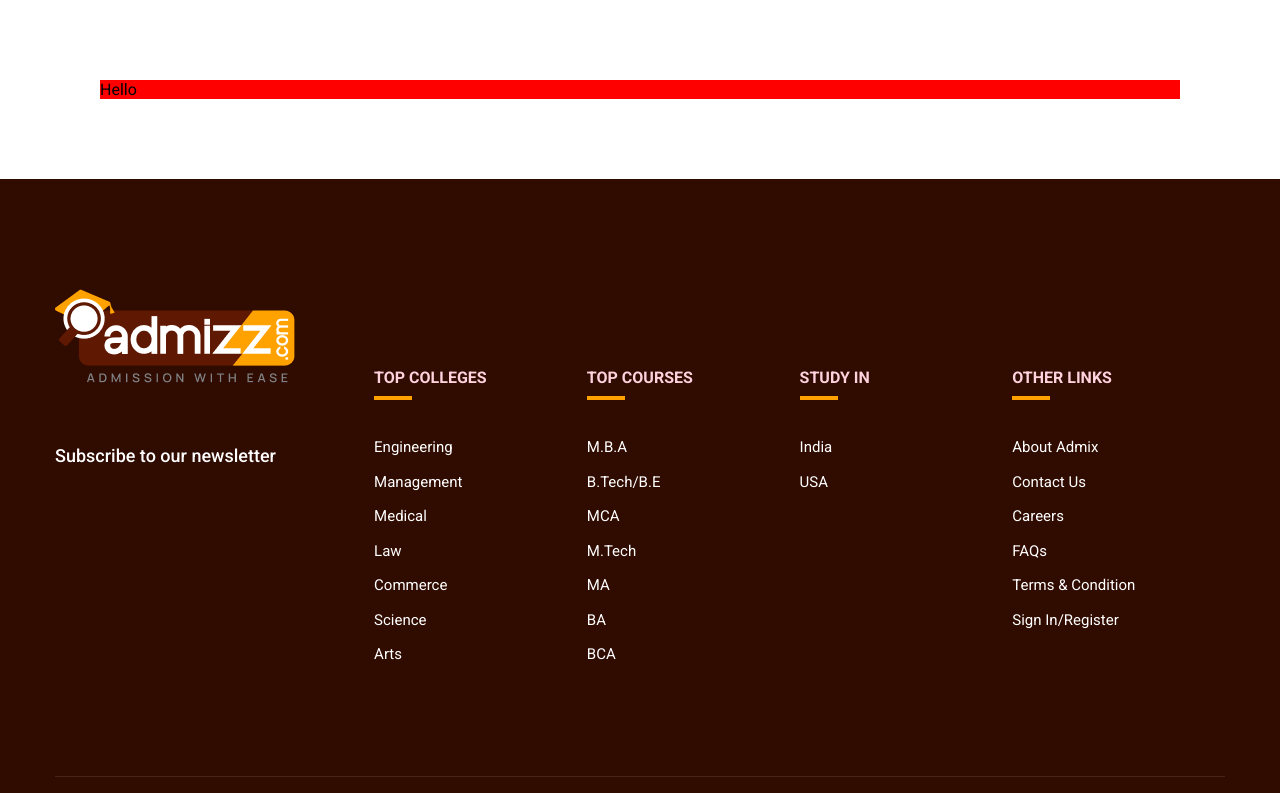
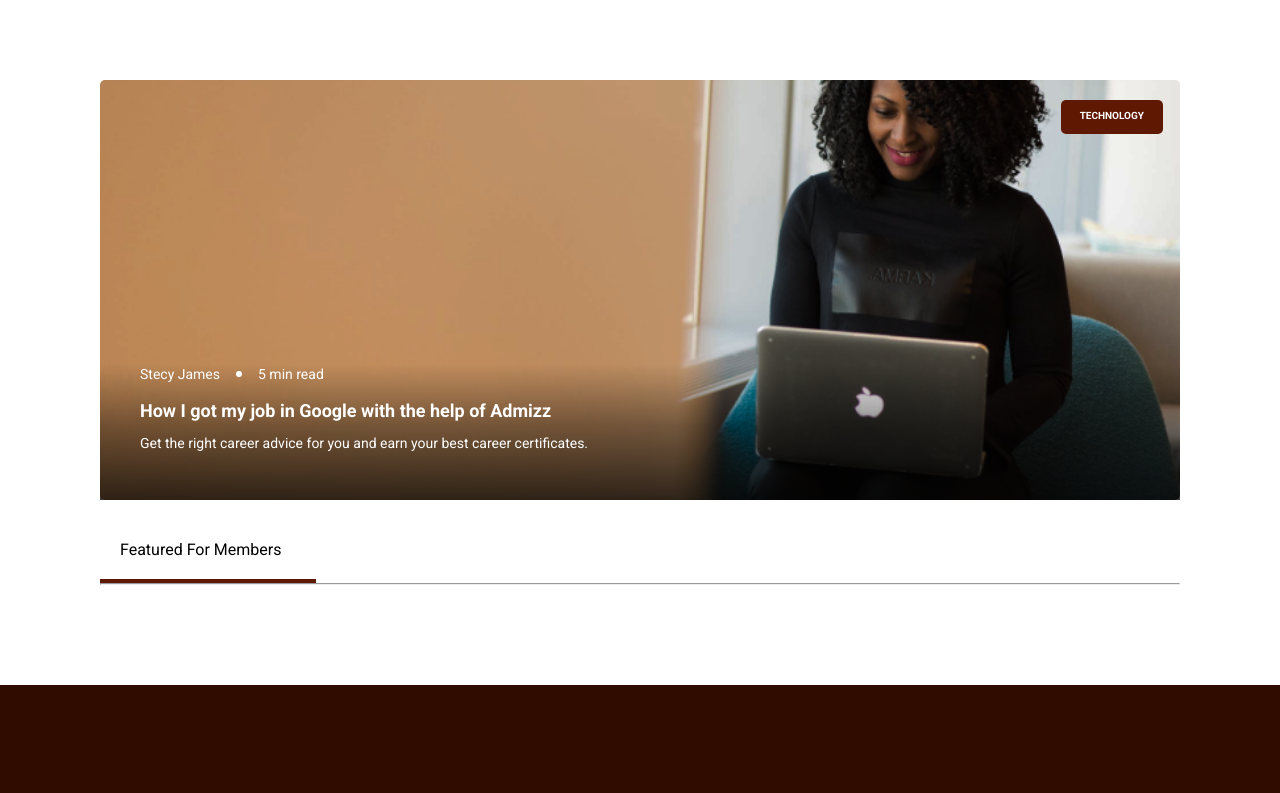
Before and after one commit to sthasadin/admizz-demo, a Next.js app: page /bloglist in a window 1280 px wide. Shown: the top 793 px of the page. Built offline with nearby package versions, Linux system fonts and the light colour scheme.

Commit message:
added sectionTitle Component

```diff
--- a/components/BlogListBanner/index.tsx
+++ b/components/BlogListBanner/index.tsx
@@ -3,7 +3,24 @@ import React from "react";
 const BlogListBanner = () => {
   return (
     <div className="blog-list-banner">
-      Hello
+      <div className="blogCard">
+        <div className="blogCard__inner">
+          <div className="blogCard__category">technology</div>
+          <div className="blogCard__details">
+            <div className="blogCard__meta">
+              <div className="blogCard__author">Stecy James</div>
+              <div className="blogCard__time">5 min read</div>
+            </div>
+            <div className="blogCard__title">
+              How I got my job in Google with the help of Admizz
+          </div>
+            <div className="blogCard__desc">
+              Get the right career advice for you and earn your best career
+              certificates.
+          </div>
+          </div>
+        </div>
+      </div>
     </div>
   );
 };
--- /dev/null
+++ b/components/SectionTitle/index.tsx
@@ -0,0 +1,16 @@
+import React from "react";
+
+const SectionTitle = (props: any) => {
+  return (
+    <div className="section-title">
+      <div className="section-title__memberTitle">
+        <div className="section-title__memberTitleText">
+          {props.title}
+      </div>
+      </div>
+      <hr />
+    </div>
+  )
+}
+
+export { SectionTitle };
--- a/pages/bloglist/index.tsx
+++ b/pages/bloglist/index.tsx
@@ -4,6 +4,7 @@ import { Footer } from "../../layouts/footer";
 import { Navbar } from "../../layouts/navbar";
 import { Topbar } from "../../layouts/topbar";
 import { BlogListBanner } from "../../components/BlogListBanner";
+import { SectionTitle } from "../../components/SectionTitle";
 
 const blogList = () => {
   return (
@@ -17,6 +18,7 @@ const blogList = () => {
       <main className="blog-list">
         <div className="blog-list__container">
           <BlogListBanner />
+          <SectionTitle title="Featured For Members" />
         </div>
       </main>
       <Footer />
--- a/styles/components/_blogListBanner.scss
+++ b/styles/components/_blogListBanner.scss
@@ -1,4 +1,3 @@
 .blog-list-banner {
   display: flex;
-  background-color: red;
 }
--- a/styles/components/_main.scss
+++ b/styles/components/_main.scss
@@ -30,3 +30,4 @@
 @import "blogDetailHeader";
 @import "blogDetailContent";
 @import "blogDetailMember";
+@import "sectionTitle";
--- /dev/null
+++ b/styles/components/sectionTitle.scss
@@ -0,0 +1,13 @@
+.section-title {
+  width: 100%;
+  margin: 20px 0px;
+  &__memberTitle {
+    width: 20%;
+    border: 0px solid;
+    border-bottom-color:#5F1802;
+    border-bottom-width: 4px;
+  }
+  &__memberTitleText {
+    padding: 20px 20px;
+  }
+}
--- a/styles/pages/_blogList.scss
+++ b/styles/pages/_blogList.scss
@@ -2,7 +2,6 @@
   display: flex;
   justify-content: center;
   &__container {
-    background-color: red;
     width: 1080px;
   }
 }
```
